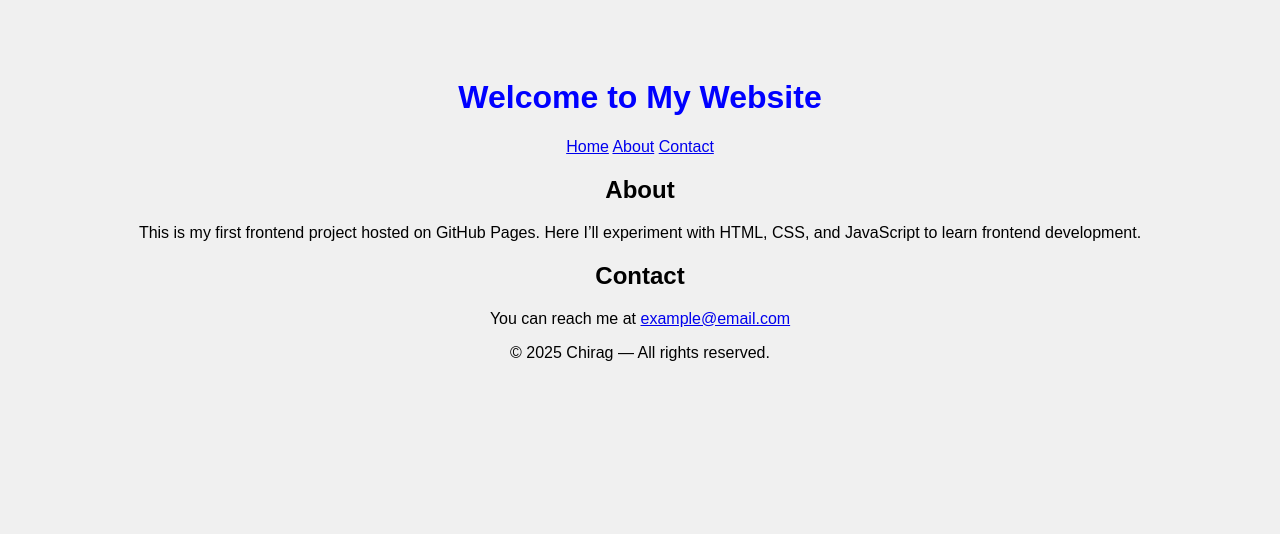
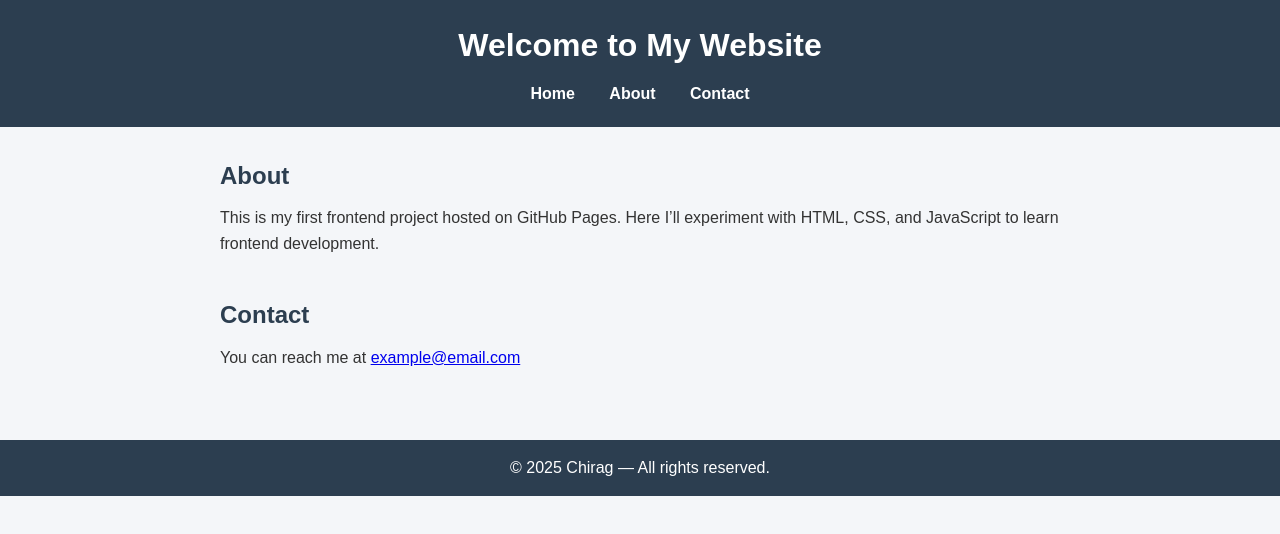
Before and after one commit to chirag118/frontend-test, a plain HTML site: page index.html in a window 1280 px wide. Drawn offline with Linux system fonts and the light colour scheme.

Commit message:
style.css

```diff
--- a/style.css
+++ b/style.css
@@ -1,10 +1,60 @@
-body {
-    font-family: Arial, sans-serif;
-    background: #f0f0f0;
-    text-align: center;
-    padding: 50px;
+/* Reset */
+* {
+  margin: 0;
+  padding: 0;
+  box-sizing: border-box;
 }
 
-h1 {
-    color: blue;
+body {
+  font-family: Arial, sans-serif;
+  line-height: 1.6;
+  background: #f4f6f9;
+  color: #333;
 }
+
+/* Header */
+header {
+  background: #2c3e50;
+  color: #fff;
+  padding: 20px 10px;
+  text-align: center;
+}
+
+header h1 {
+  margin-bottom: 10px;
+}
+
+nav a {
+  color: #fff;
+  margin: 0 15px;
+  text-decoration: none;
+  font-weight: bold;
+}
+
+nav a:hover {
+  text-decoration: underline;
+}
+
+/* Main content */
+main {
+  padding: 30px;
+  max-width: 900px;
+  margin: auto;
+}
+
+section {
+  margin-bottom: 40px;
+}
+
+h2 {
+  color: #2c3e50;
+  margin-bottom: 10px;
+}
+
+/* Footer */
+footer {
+  background: #2c3e50;
+  color: #fff;
+  text-align: center;
+  padding: 15px;
+}
```
